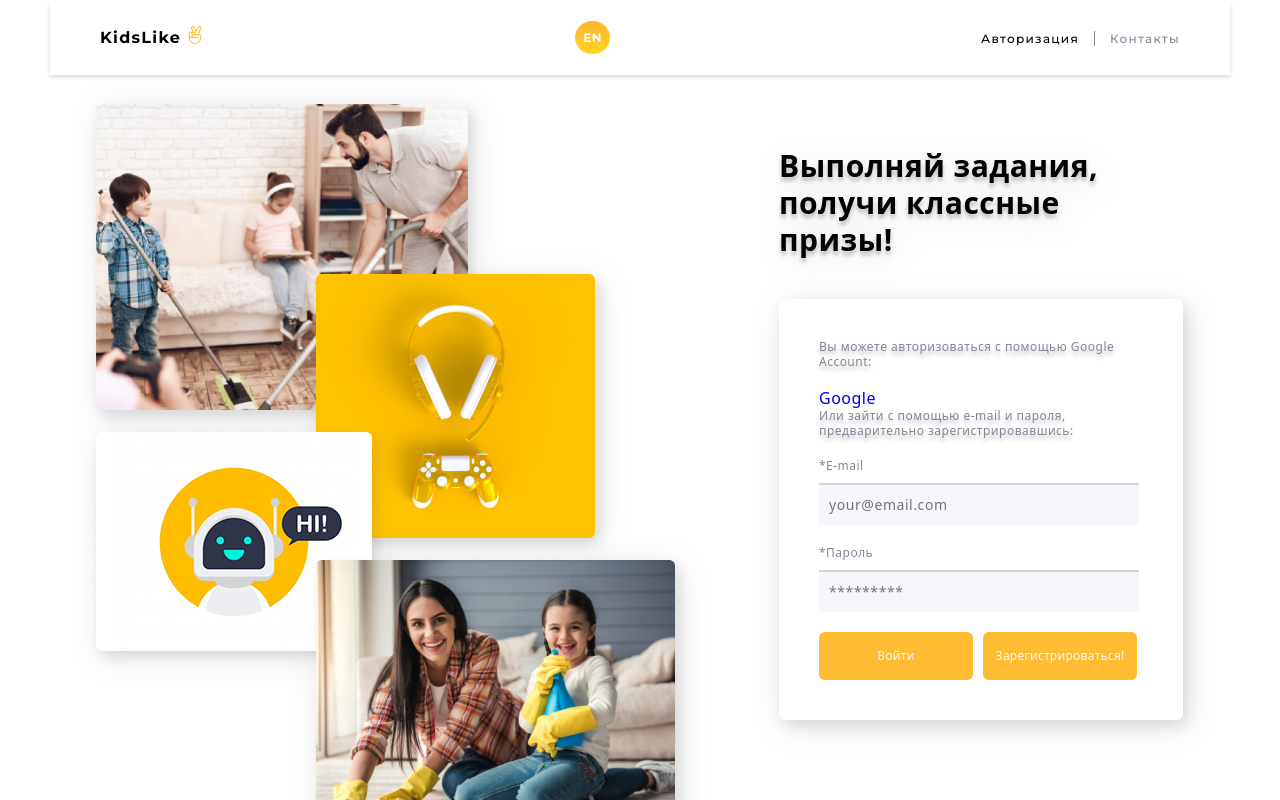
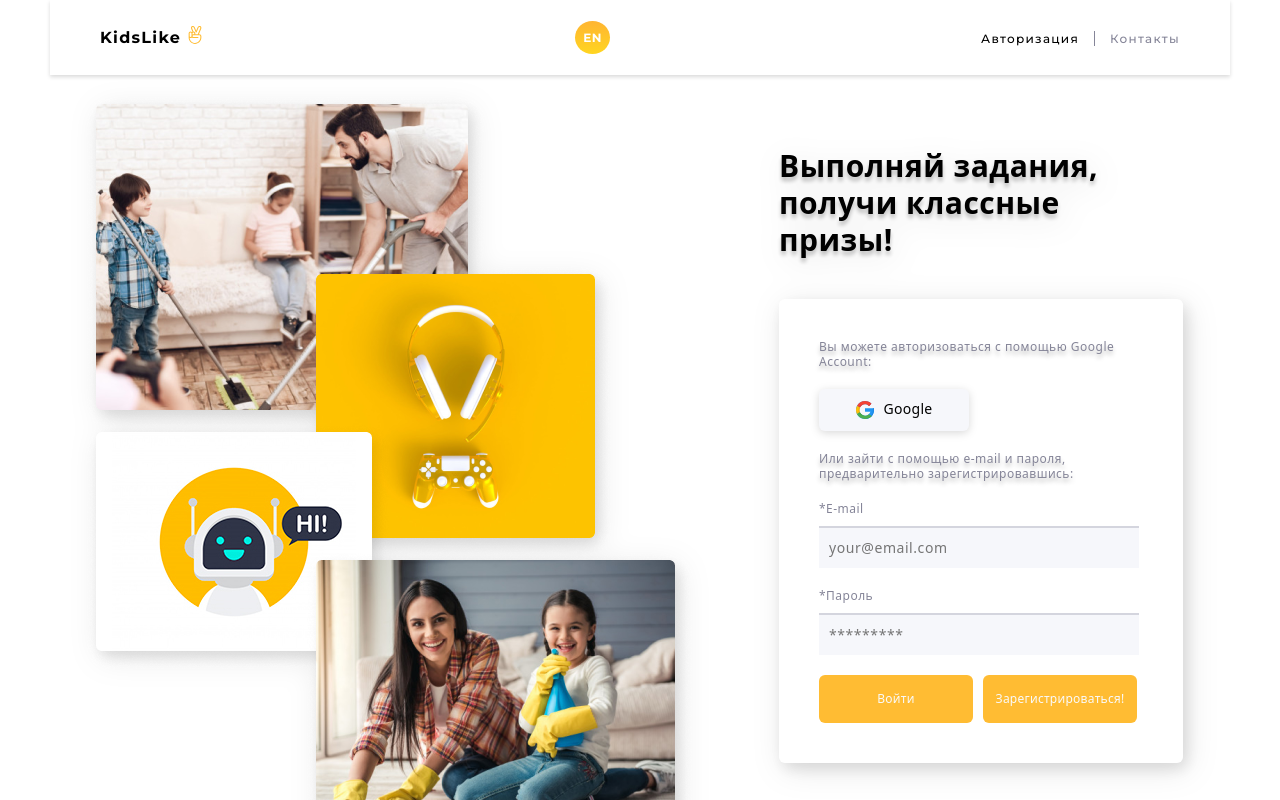
Before and after one commit to DenysPetrenk0/BC8-REACT_team-2, a React (Create React App) app: page /auth in a window 1280 px wide. Shown: the top 800 px of the page. Built offline with nearby package versions, Linux system fonts and the light colour scheme.

Commit message:
added styles for google btn

```diff
--- a/src/components/authForm/AuthForm.js
+++ b/src/components/authForm/AuthForm.js
@@ -5,7 +5,7 @@ import { useTranslation } from 'react-i18next';
 // import { error} from
 import { register, login } from '../../redux/auth/authOperations';
 // import { useRouteMatch } from "react-router-dom";
-
+import googleIcon from './googleIcon.svg';
 import { getError } from '../../redux/auth/authSelectors';
 import styles from './AuthForm.module.css';
 import validationSchema from '../../utills/validationForm';
@@ -75,16 +75,13 @@ const AuthForm = ({ history }) => {
               {t('You can log in with your Google Account')}
             </p>
 
-            <a href="https://kidslikev1.herokuapp.com/auth/google">
-              {/* <GoogleLogin
-                className={styles.googleBtn}
-                clientId="551259095016-urgqjvcdnufatornmrupmab9ove5qhvs.apps.googleusercontent.com"
-                buttonText="Google"
-                isSignedIn={true}
-                onSuccess={responseGoogle}
-                onFailure={responseGoogle}
-                cookiePolicy={'single_host_origin'}
-              /> */}
+            <a
+              className={styles.googleLink}
+              href="https://kidslikev1.herokuapp.com/auth/google"
+            >
+              <svg className={styles.googleIcon} width="18" height="18">
+                <use href={googleIcon + '#icon-google'}></use>
+              </svg>
               Google
             </a>
             <p className={styles.authText}>
--- a/src/components/authForm/AuthForm.module.css
+++ b/src/components/authForm/AuthForm.module.css
@@ -86,6 +86,28 @@
   transform: scale(1.05);
 }
 
+.googleLink {
+  display: flex;
+  justify-content: center;
+  align-items: center;
+  font-size: 14px;
+  letter-spacing: 0.02em;
+
+  color: #000000;
+  cursor: pointer;
+  width: 150px;
+  height: 42px;
+  background: #f6f7fb;
+  border-radius: 6px;
+  filter: drop-shadow(0px 2px 4px rgba(0, 0, 0, 0.15));
+  margin-bottom: 20px;
+  text-align: center;
+}
+
+.googleIcon {
+  margin-right: 10px;
+}
+
 @media screen and (min-width: 580px) {
   .container {
     padding-left: 40px;
```
Also changed, not shown: src/components/authForm/googleIcon.svg (added).
